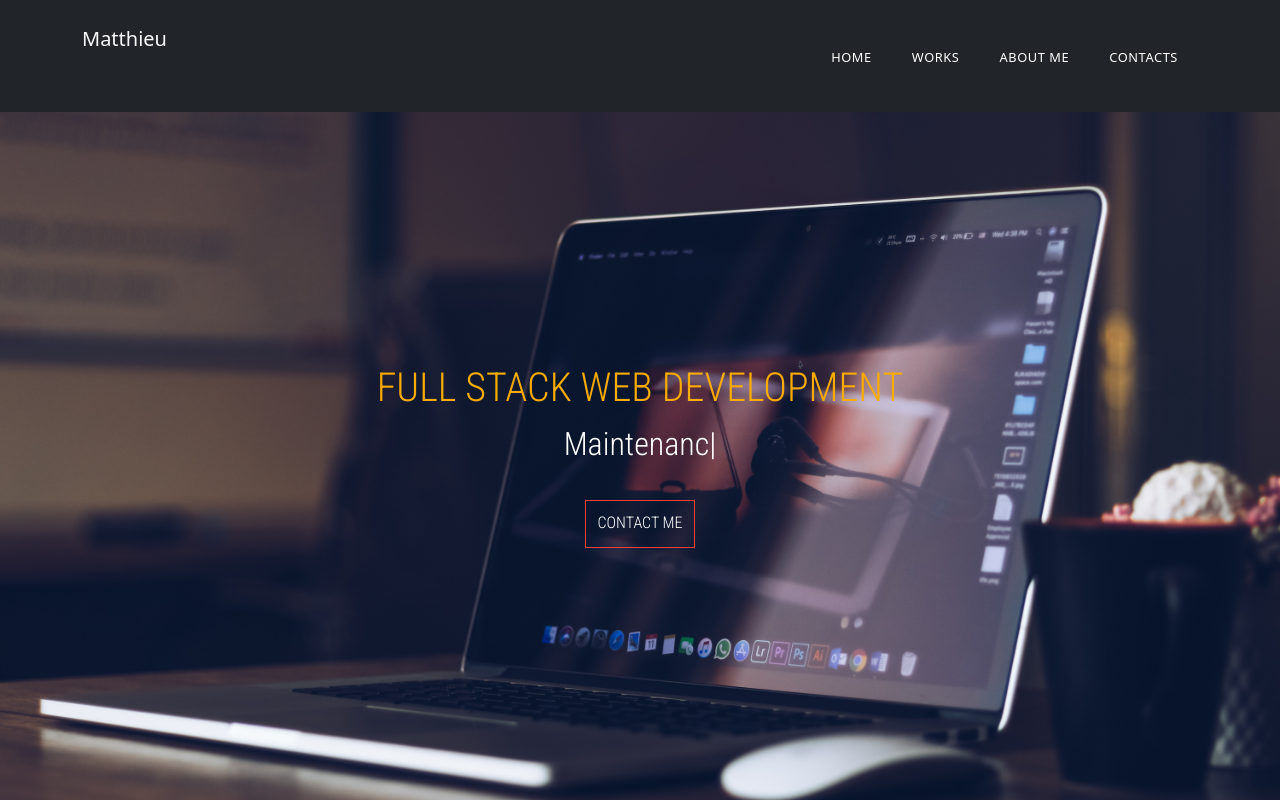
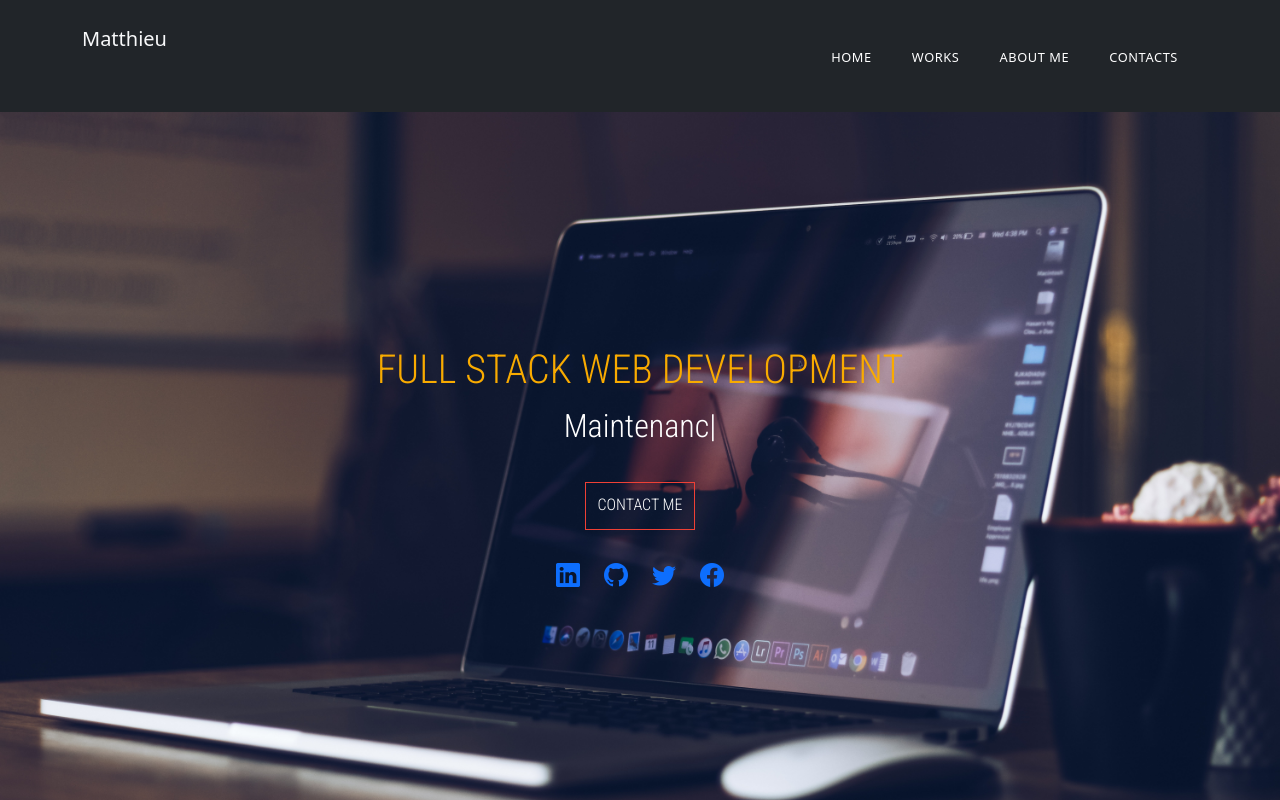
Before and after one commit to Matthieu96Code/portfolio-react-bootstrap, a React (Create React App) app: page / in a window 1280 px wide. Shown: the top 800 px of the page. Built offline with nearby package versions, Linux system fonts and the light colour scheme.

Commit message:
Add contact link

```diff
--- a/src/components/Contacts.js
+++ b/src/components/Contacts.js
@@ -6,7 +6,7 @@ const Contacts = () => {
       <p className="container-sm text-light text-center display-6 col-5 pb-5">I'm always interested in hearing about new projects, so if you'd like to chat please get in touch.</p>
       <div className="container-sm col-5">
         <div className="col-5"></div>
-        <form className="container-sm col" action="https://formspree.io/f/mlekdbwd" method="post">
+        <form className="container-sm col text-center" action="https://formspree.io/f/mlekdbwd" method="post">
           <div class="mb-3 mt-3">
             <label for="fullname" class="form-label">Full name:</label>
             <input type="text" class="form-control" id="fullname" placeholder="Full name" name="fullname"/>
@@ -19,13 +19,14 @@ const Contacts = () => {
             <label for="comment">Comments:</label>
             <textarea class="form-control" rows="5" id="comment" name="text"></textarea>
           </div>
-          <div class="form-check mb-3">
-            <label class="form-check-label">
-              <input class="form-check-input" type="checkbox" name="remember"/> Remember me
-            </label>
-          </div>
-          <button type="submit" class="btn btn-primary">Submit</button>
+          <button type="submit" class="col-4 btn btn-primary my-3">Submit</button>
         </form>
+      </div>
+      <div className='d-flex justify-content-center my-5'>
+        <a className='mx-3 h4' href="https://www.linkedin.com/in/kodjo-matthieu-senou/" target="blank"><i className="bi bi-linkedin"></i></a>
+        <a className='mx-3 h4' href="https://github.com/Matthieu96Code" target="blank"><i className="bi bi-github"></i></a>
+        <a className='mx-3 h4' href="https://twitter.com/MatthieuSenou" target="blank"><i className="bi bi-twitter"></i></a>
+        <a className='mx-3 h4' href="https://www.facebook.com/matthieu.senou/" target="blank"><i className="bi bi-facebook"></i></a>
       </div>
     </div>
   )
--- a/src/components/Header.js
+++ b/src/components/Header.js
@@ -14,6 +14,12 @@ const Header = () => {
           loop
         />
         <a href="https://www.senoumatthieu96@gmail.com" target="blank" className="btn-main-offer">contact me</a>
+        <div className='row'>
+          <a className='col h4' href="https://www.linkedin.com/in/kodjo-matthieu-senou/" target="blank"><i className="bi bi-linkedin"></i></a>
+          <a className='col h4' href="https://github.com/Matthieu96Code" target="blank"><i className="bi bi-github"></i></a>
+          <a className='col h4' href="https://twitter.com/MatthieuSenou" target="blank"><i className="bi bi-twitter"></i></a>
+          <a className='col h4' href="https://www.facebook.com/matthieu.senou/" target="blank"><i className="bi bi-facebook"></i></a>
+        </div>
       </div>
     </div>
   )
```
